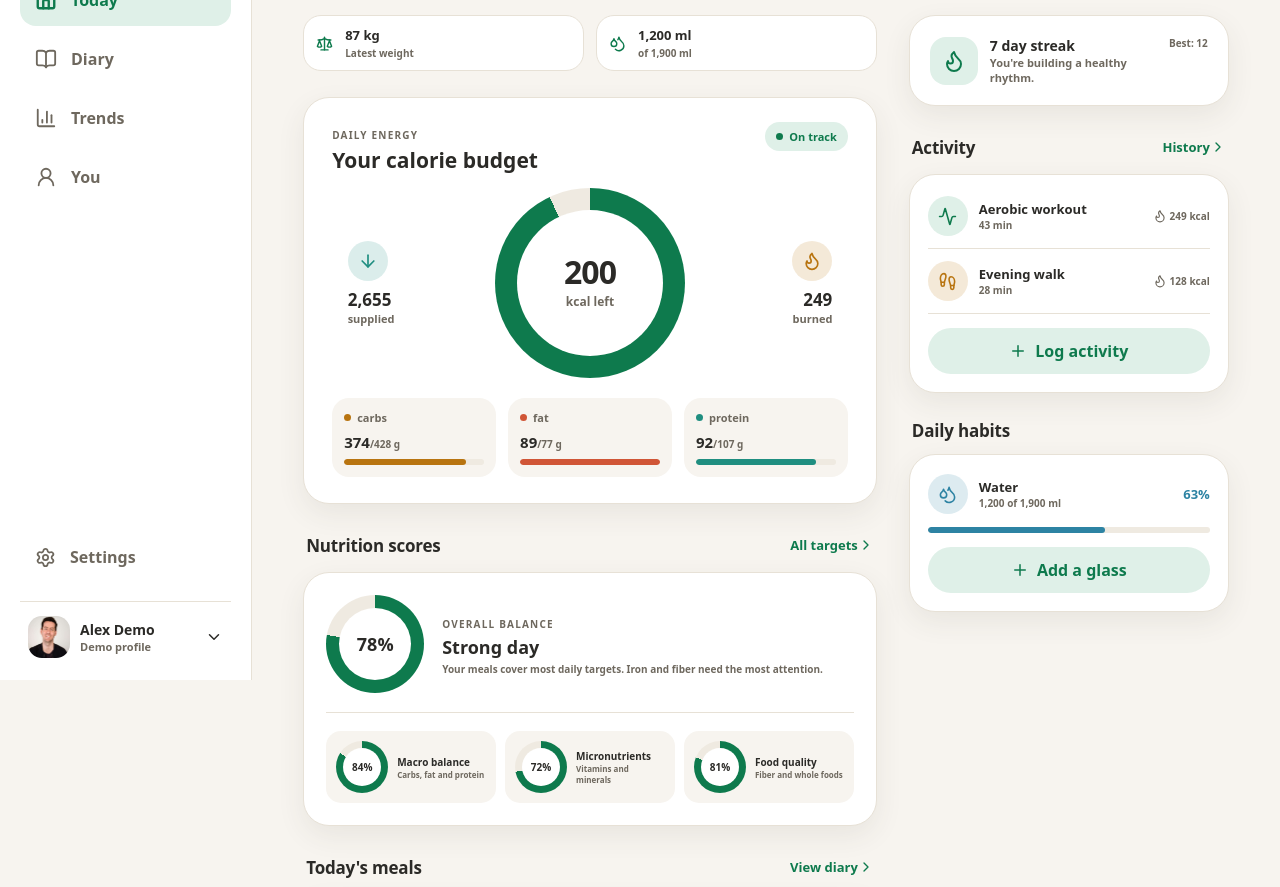
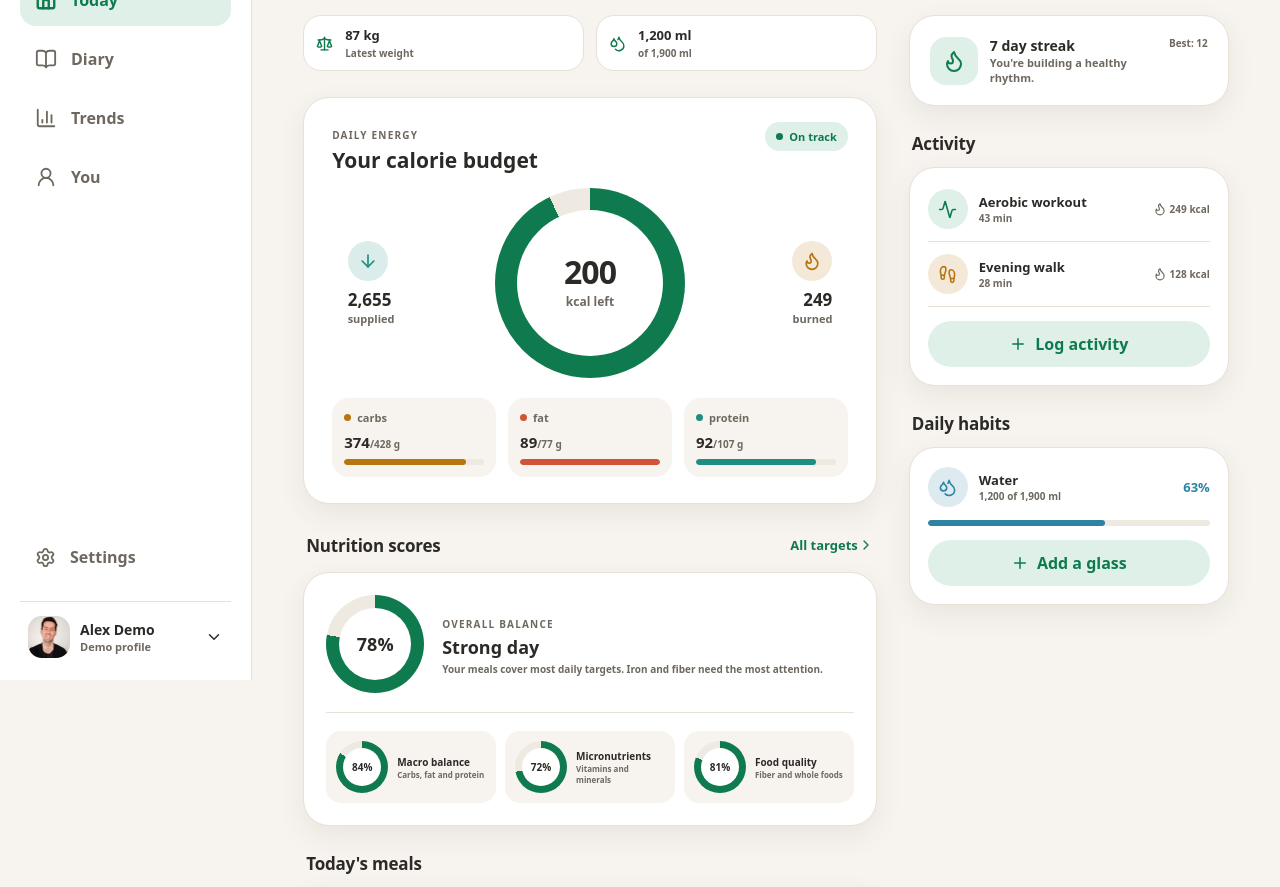
Before and after one commit to hetanthakkar/OpenNutriTracker-Web, a Next.js app: page / in a window 1280 px wide. Shown: the part 120-1007 px from the top of the page. Built offline with nearby package versions, Linux system fonts and the light colour scheme; a web font is replaced by a local one.

Commit message:
refine home actions and meal layout

```diff
--- a/components/home-view.tsx
+++ b/components/home-view.tsx
@@ -92,15 +92,14 @@ export function HomeView({ onAdd, visible }: { onAdd: () => void; visible: HomeV
         {visible.scores && <NutritionScores />}
 
         {visible.meals && <section className="meal-section">
-          <SectionTitle title="Today's meals" action="View diary" />
+          <SectionTitle title="Today's meals" />
           <div className="meal-list">
             {meals.map((meal) => (
-              <Card className="meal-row" key={meal.id}>
+              <div className="card meal-row" style={{ gridTemplateColumns: "64px minmax(0, 1fr) auto" }} key={meal.id}>
                 <Image src={meal.image} width={64} height={64} alt="" />
                 <div className="meal-copy"><span className={`meal-type ${meal.color}`}>{meal.type}</span><strong>{meal.name}</strong><small>{meal.detail}</small></div>
                 <div className="meal-kcal"><strong>{meal.kcal}</strong><span>kcal</span></div>
-                <button className="row-action" aria-label={`Add another ${meal.type}`} onClick={onAdd}><Plus size={19} /></button>
-              </Card>
+              </div>
             ))}
           </div>
         </section>}
@@ -114,7 +113,7 @@ export function HomeView({ onAdd, visible }: { onAdd: () => void; visible: HomeV
         </Card>}
 
         {visible.activity && <section>
-          <SectionTitle title="Activity" action="History" />
+          <SectionTitle title="Activity" />
           <Card className="activity-list">
             {activity.map((item, index) => (
               <div className="activity-row" key={item.label}>
```
